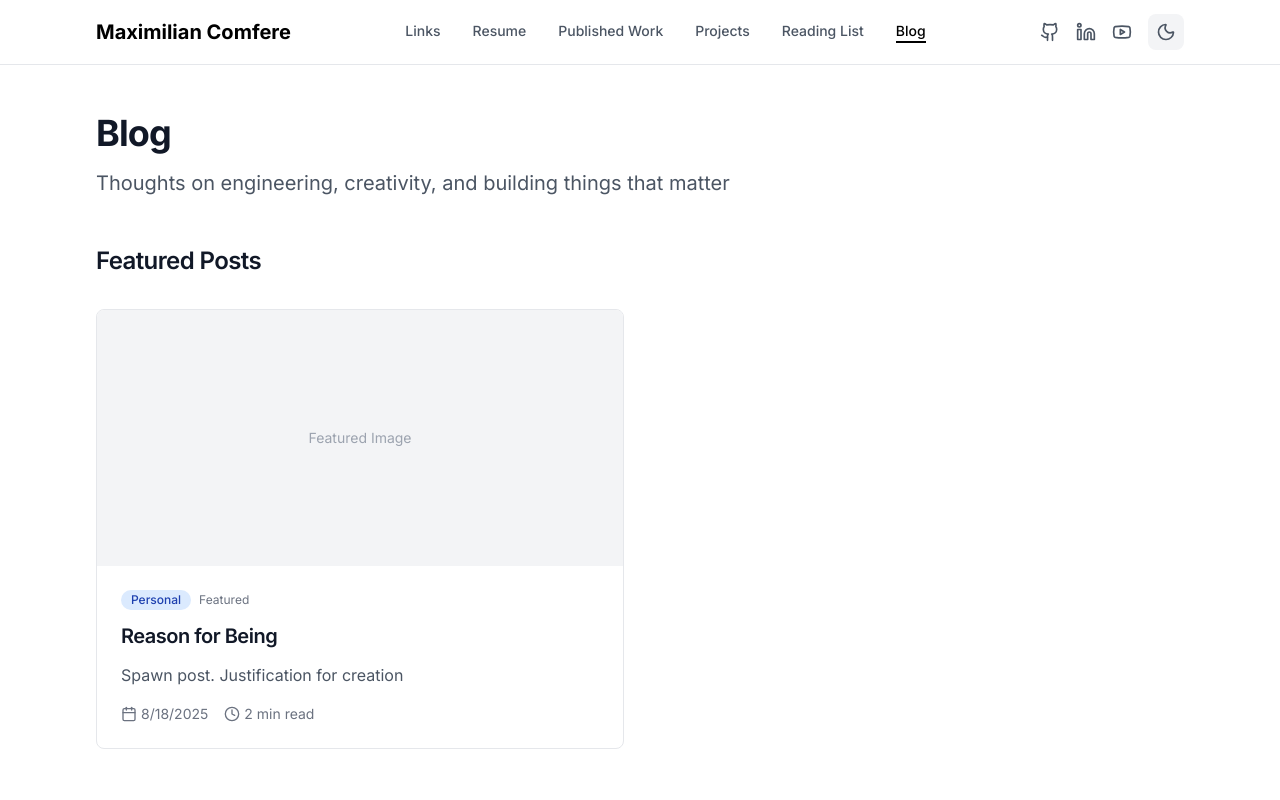
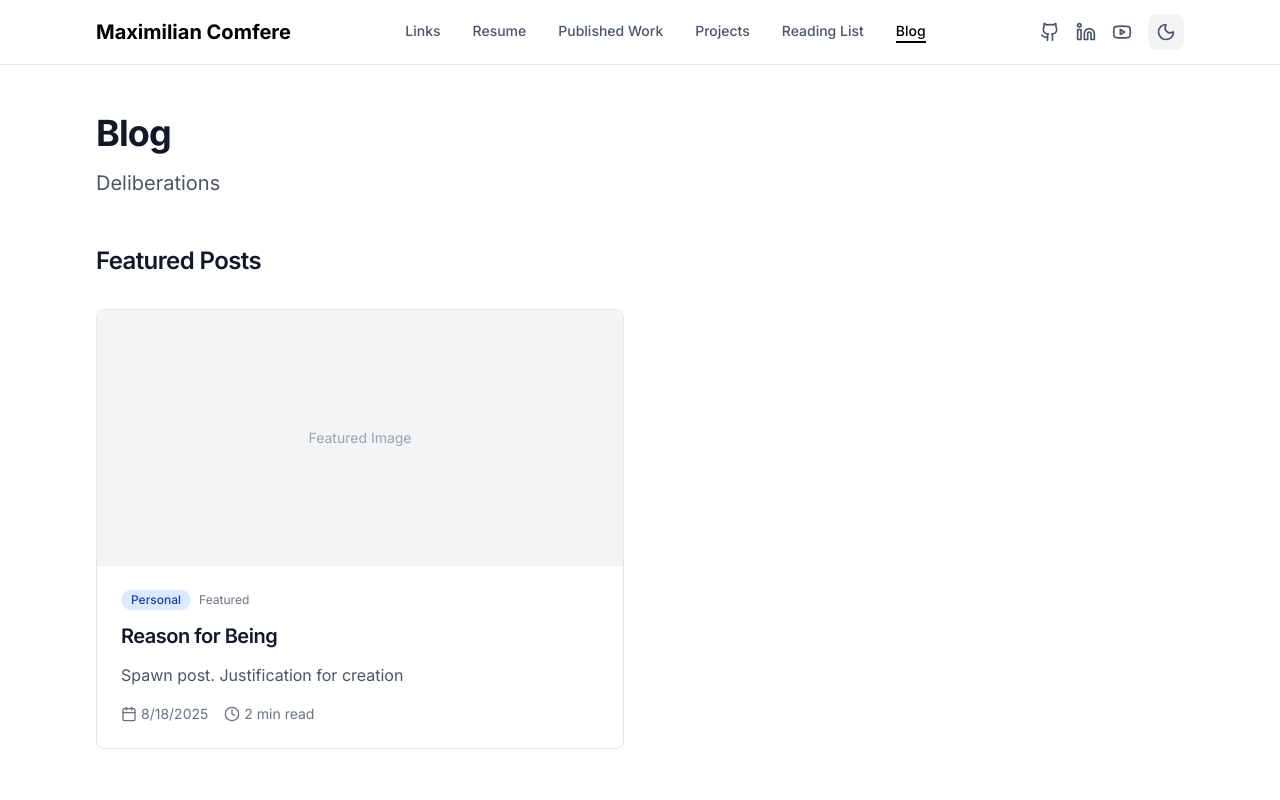
Before and after one commit to bluemens/maxcomfere.com, a Next.js app: page /blog in a window 1280 px wide. Shown: the top 800 px of the page. Built offline with nearby package versions, Linux system fonts and the light colour scheme.

Commit message:
changed Blog sub title

```diff
--- a/src/app/blog/page.tsx
+++ b/src/app/blog/page.tsx
@@ -16,7 +16,7 @@ export default function BlogPage() {
         <div className="mb-12">
           <h1 className="text-4xl font-bold mb-4 text-gray-900 dark:text-gray-100">Blog</h1>
           <p className="text-xl text-gray-600 dark:text-gray-400">
-            Thoughts on engineering, creativity, and building things that matter
+            Deliberations
           </p>
         </div>
 
```
